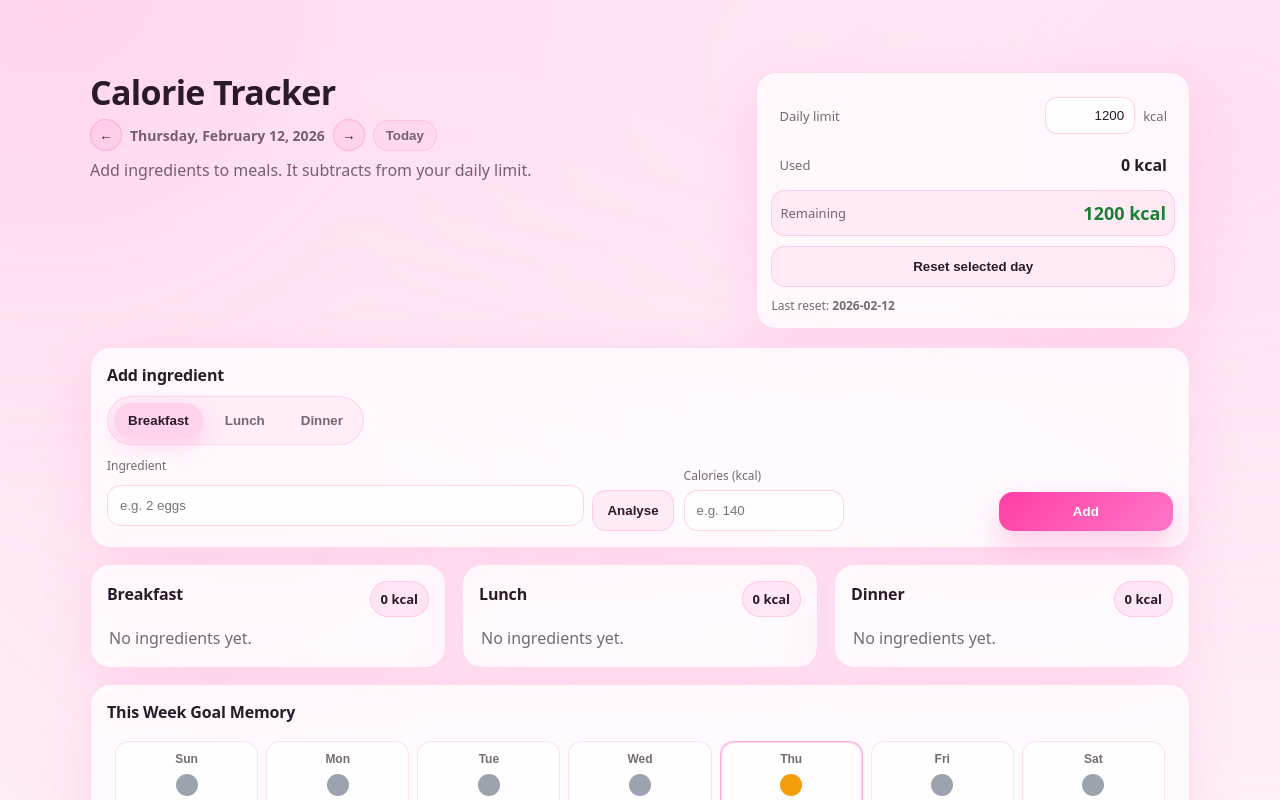
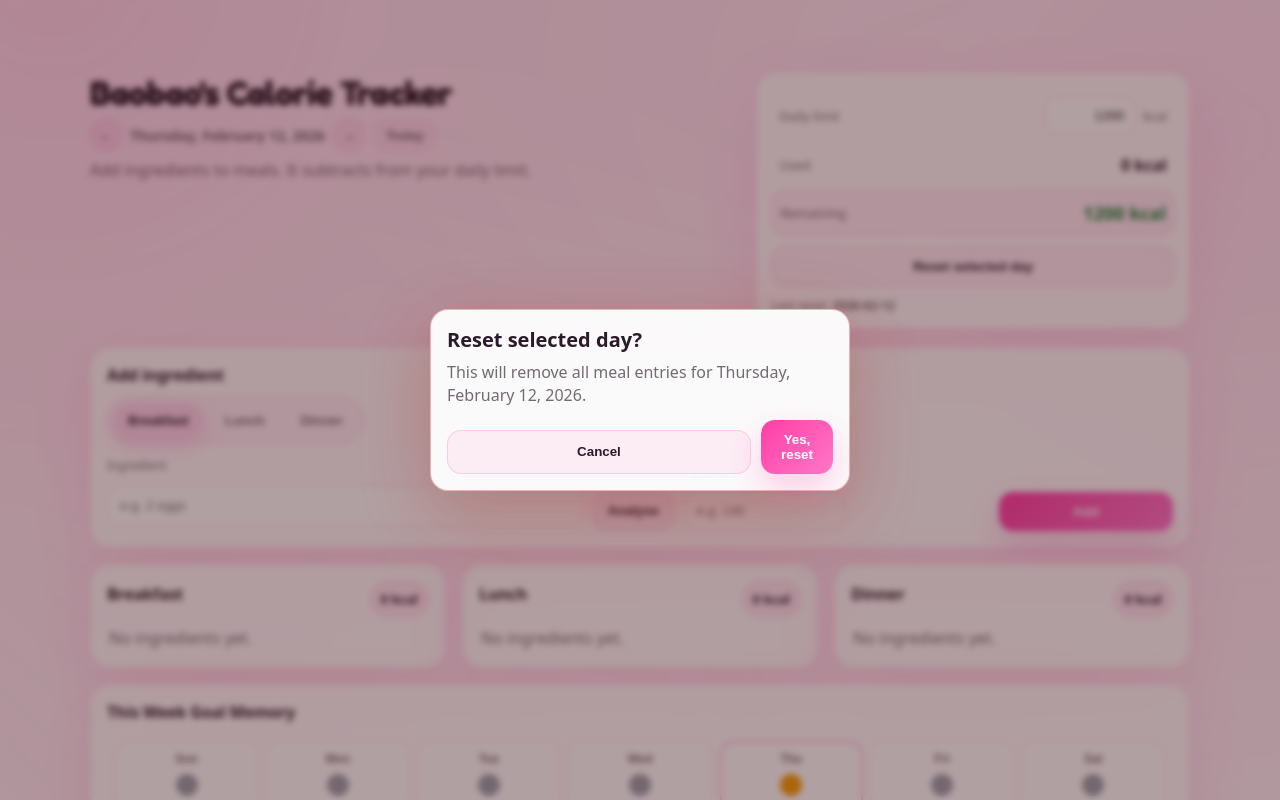
Before and after one commit to cmulia/calorie-tracker, a React (Vite) app: page / in a window 1280 px wide. Both pictures are taken after a click on the button "Reset selected day". Shown: the top 800 px of the page. Built offline with nearby package versions, Linux system fonts and the light colour scheme.

Commit message:
Changed title and new fonts

```diff
--- a/src/App.css
+++ b/src/App.css
@@ -1,3 +1,5 @@
+@import url("https://fonts.googleapis.com/css2?family=Fredoka:wght@500;700&display=swap");
+
 :root {
   --bg: #fff6fb;
   --card: rgba(255, 255, 255, 0.75);
@@ -65,6 +67,7 @@ body {
   line-height: 1.22;
   letter-spacing: -0.02em;
   overflow-wrap: anywhere;
+  font-family: "Fredoka", "Trebuchet MS", "Comic Sans MS", cursive;
 }
 
 .dateControls {
@@ -688,3 +691,71 @@ body {
   font-size: 12px;
   position: relative;
 }
+
+.dialogOverlay {
+  position: fixed;
+  inset: 0;
+  background: rgba(52, 8, 12, 0.38);
+  backdrop-filter: blur(3px);
+  display: grid;
+  place-items: center;
+  padding: 16px;
+  z-index: 40;
+  animation: dialogOverlayIn 180ms ease-out;
+}
+
+.dialogCard {
+  width: min(420px, 100%);
+  border-radius: 18px;
+  border: 1px solid rgba(220, 38, 38, 0.34);
+  background: rgba(255, 255, 255, 0.95);
+  box-shadow: 0 20px 68px rgba(185, 28, 28, 0.28);
+  padding: 16px;
+  animation: dialogPopInRed 260ms cubic-bezier(0.2, 0.9, 0.2, 1);
+}
+
+.dialogTitle {
+  margin: 0;
+  font-size: 20px;
+}
+
+.dialogText {
+  margin: 8px 0 0;
+  color: var(--muted);
+  line-height: 1.4;
+}
+
+.dialogActions {
+  margin-top: 14px;
+  display: flex;
+  justify-content: flex-end;
+  gap: 10px;
+}
+
+.dialogBtn {
+  width: auto;
+  margin-top: 0;
+}
+
+@keyframes dialogOverlayIn {
+  from { opacity: 0; }
+  to { opacity: 1; }
+}
+
+@keyframes dialogPopInRed {
+  0% {
+    opacity: 0;
+    transform: translateY(10px) scale(0.94);
+    box-shadow: 0 0 0 rgba(185, 28, 28, 0);
+  }
+  65% {
+    opacity: 1;
+    transform: translateY(-2px) scale(1.02);
+    box-shadow: 0 22px 72px rgba(185, 28, 28, 0.34);
+  }
+  100% {
+    opacity: 1;
+    transform: translateY(0) scale(1);
+    box-shadow: 0 20px 68px rgba(185, 28, 28, 0.28);
+  }
+}
--- a/src/App.jsx
+++ b/src/App.jsx
@@ -157,6 +157,7 @@ export default function App() {
   const [aiNote, setAiNote] = useState("");
   const [aiError, setAiError] = useState("");
   const [typedAiText, setTypedAiText] = useState("");
+  const [isResetDialogOpen, setIsResetDialogOpen] = useState(false);
   const aiMessage = aiError || aiNote;
 
   // Auto-save
@@ -295,6 +296,19 @@ export default function App() {
     }));
   }
 
+  function openResetDialog() {
+    setIsResetDialogOpen(true);
+  }
+
+  function cancelResetDay() {
+    setIsResetDialogOpen(false);
+  }
+
+  function confirmResetDay() {
+    resetDay();
+    setIsResetDialogOpen(false);
+  }
+
   function setLimit(v) {
     const n = clampCalories(v);
     setData((prev) => ({ ...prev, limit: n || DAILY_LIMIT }));
@@ -364,7 +378,7 @@ export default function App() {
       <div className="bgGlow" aria-hidden="true" />
       <header className="header">
         <div>
-          <h1 className="title">Calorie Tracker</h1>
+          <h1 className="title">Baobao's Calorie Tracker</h1>
           <div className="dateControls">
             <button
               type="button"
@@ -424,7 +438,7 @@ export default function App() {
             </span>
           </div>
 
-          <button className="btn ghost" onClick={resetDay}>
+          <button className="btn ghost" onClick={openResetDialog}>
             Reset selected day
           </button>
           <div className="tiny">
@@ -642,6 +656,29 @@ export default function App() {
           Saves automatically in your browser. Works offline after the first load.
         </span>
       </footer>
+
+      {isResetDialogOpen ? (
+        <div className="dialogOverlay" role="presentation" onClick={cancelResetDay}>
+          <div
+            className="dialogCard"
+            role="dialog"
+            aria-modal="true"
+            aria-labelledby="reset-dialog-title"
+            onClick={(e) => e.stopPropagation()}
+          >
+            <h2 id="reset-dialog-title" className="dialogTitle">Reset selected day?</h2>
+            <p className="dialogText">This will remove all meal entries for {selectedDateLabel}.</p>
+            <div className="dialogActions">
+              <button type="button" className="btn ghost dialogBtn" onClick={cancelResetDay}>
+                Cancel
+              </button>
+              <button type="button" className="btn primary dialogBtn" onClick={confirmResetDay}>
+                Yes, reset
+              </button>
+            </div>
+          </div>
+        </div>
+      ) : null}
     </div>
   );
 }
```
Also changed, not shown: index.html (+5 -1 lines).
